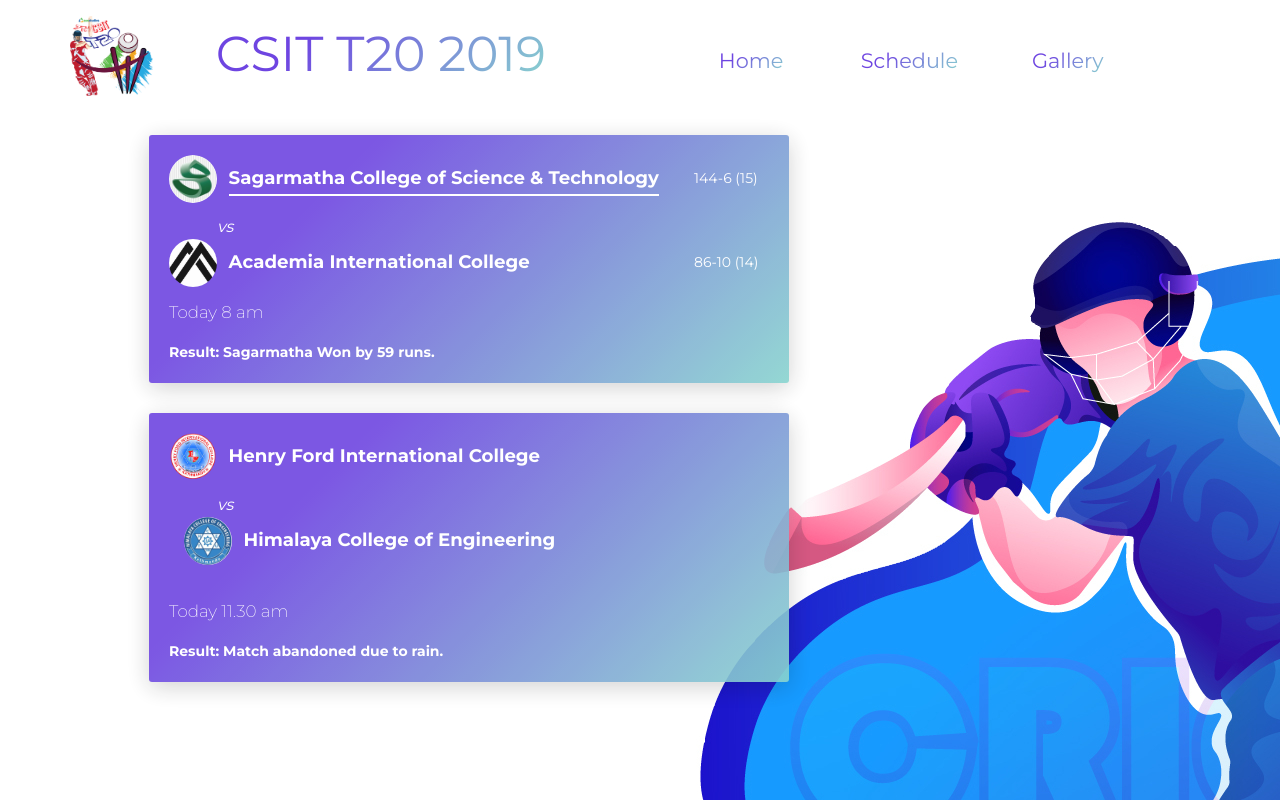
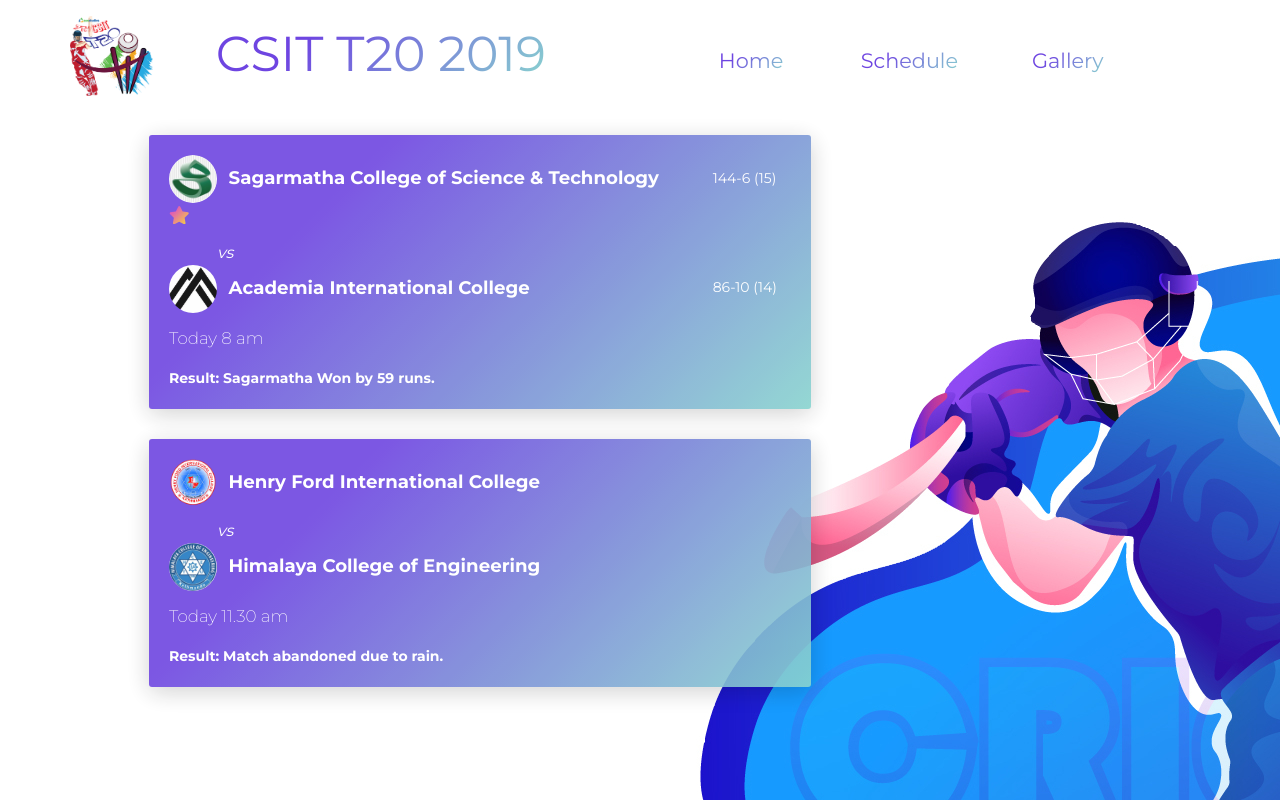
Before and after one commit to sagarmatha-it-club/ITCup2019, a plain HTML site: page index.html in a window 1280 px wide. Drawn offline with Linux system fonts and the light colour scheme.

Commit message:
Made minor design changes in homepage

```diff
--- a/assets/css/style.css
+++ b/assets/css/style.css
@@ -53,7 +53,7 @@ nav a:focus, nav a:hover {
 
 .card {
     opacity: 0.9;
-    max-width: 40rem;
+    max-width: 41.4rem;
     color: #fff !important;
     background-color: #89d4cf;
     background-image: linear-gradient(315deg, #89d4cf 0%, #6e45e1 74%);
@@ -64,6 +64,17 @@ nav a:focus, nav a:hover {
 .card-schedule {
     max-width: 50rem;
     opacity: 0.9;
+}
+
+i {
+    background-color: #f6d327;
+    background-image: linear-gradient(315deg, #f6d327 0%, #de4daa 74%);
+    -webkit-background-clip: text;
+    -webkit-text-fill-color: transparent;
+    -moz-background-clip: text;
+    -moz-text-fill-color: transparent;
+    background-clip: text;
+    text-fill-color: transparent;
 }
 
 .score {
--- a/index.html
+++ b/index.html
@@ -52,7 +52,8 @@
       <div class="row">
         <h5 class="card-title col-10">
           <img class="logo rounded-circle" src="assets/img/scst_logo.png">
-          <span class="winner">Sagarmatha College of Science & Technology</span>
+          <span class="">Sagarmatha College of Science & Technology <i class="fas fa-star"></i>
+</span>
         </h5>
         <span class="col-2 score">144-6 (15)</span>
       </div>
@@ -82,11 +83,13 @@
       </div>
 
       <span class="vs">vs</span>
-      <h5 class="card-title col-10">
-        <img class="logo rounded-circle" src="assets/img/himalaya_logo.jpg">
-        Himalaya College of Engineering
-      </h5>
-      <span class="col-2"><!--Scpre--></span>
+      <div class="row">
+        <h5 class="card-title col-10">
+          <img class="logo rounded-circle" src="assets/img/himalaya_logo.jpg">
+          Himalaya College of Engineering
+        </h5>
+        <span class="col-2"><!--Scpre--></span>
+      </div>
       <p class="card-text">Today 11.30 am</p>
       <b>Result: Match abandoned due to rain.</b>
       <!--<a href="#" class="btn btn-primary">Go somewhere</a>-->
```
